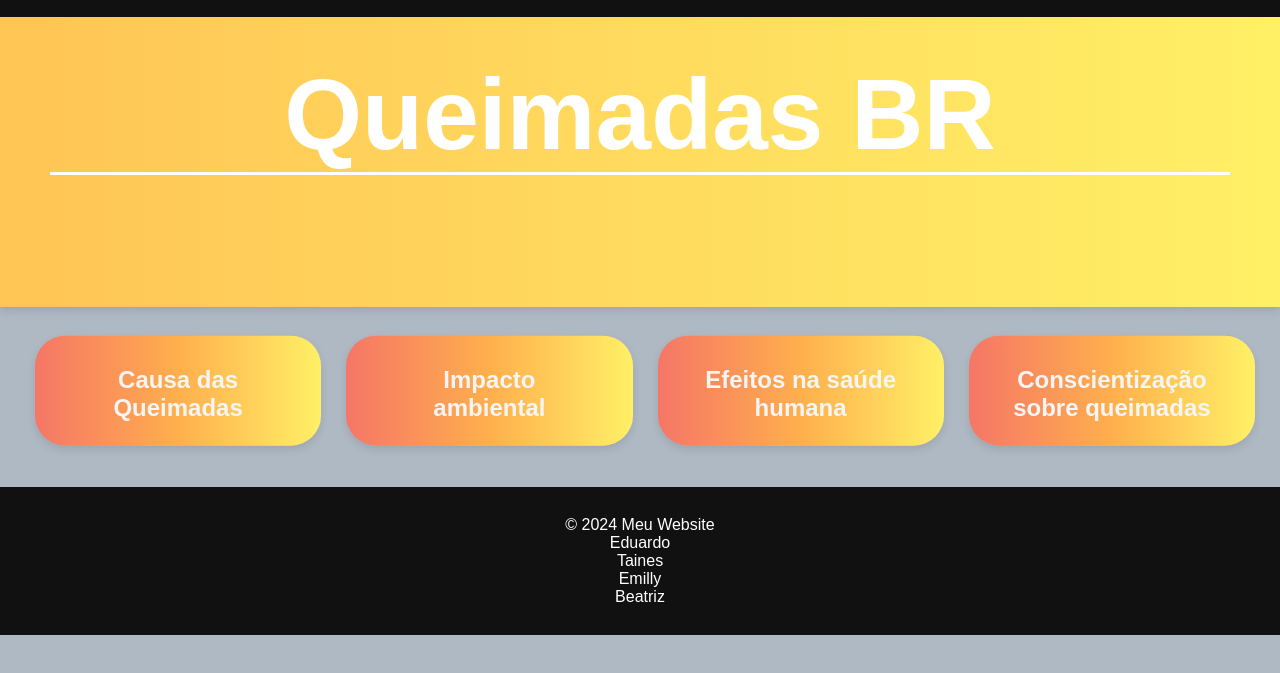
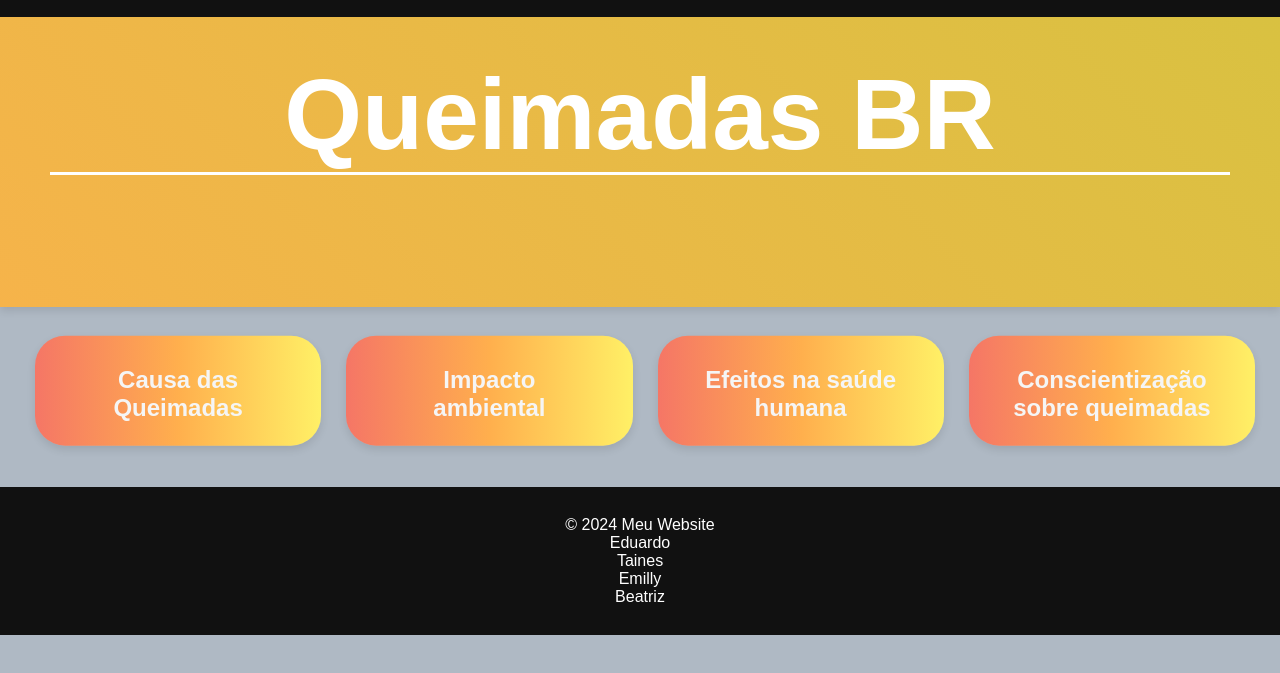
Before and after one commit to Greark22/Greark22.github.io, a plain HTML site: page index.html in a window 1280 px wide. Shown: the part 93-766 px from the top of the page. Drawn offline with Linux system fonts and the light colour scheme.

Commit message:
Update dado.css

```diff
--- a/dado.css
+++ b/dado.css
@@ -115,7 +115,7 @@ nav ul li a:hover
 }
 
 .box1 {
-    background: linear-gradient(90deg, #f57666, #ffaf4d, #fff066);
+    background: linear-gradient(45deg, #d35140, #ffaf4d, #d3c43f);
     padding: 50px;
     box-shadow: 0px 4px 8px rgba(0, 0, 0, 0.1);
     transition: transform 0.3s ease, box-shadow 0.3s ease;
```
